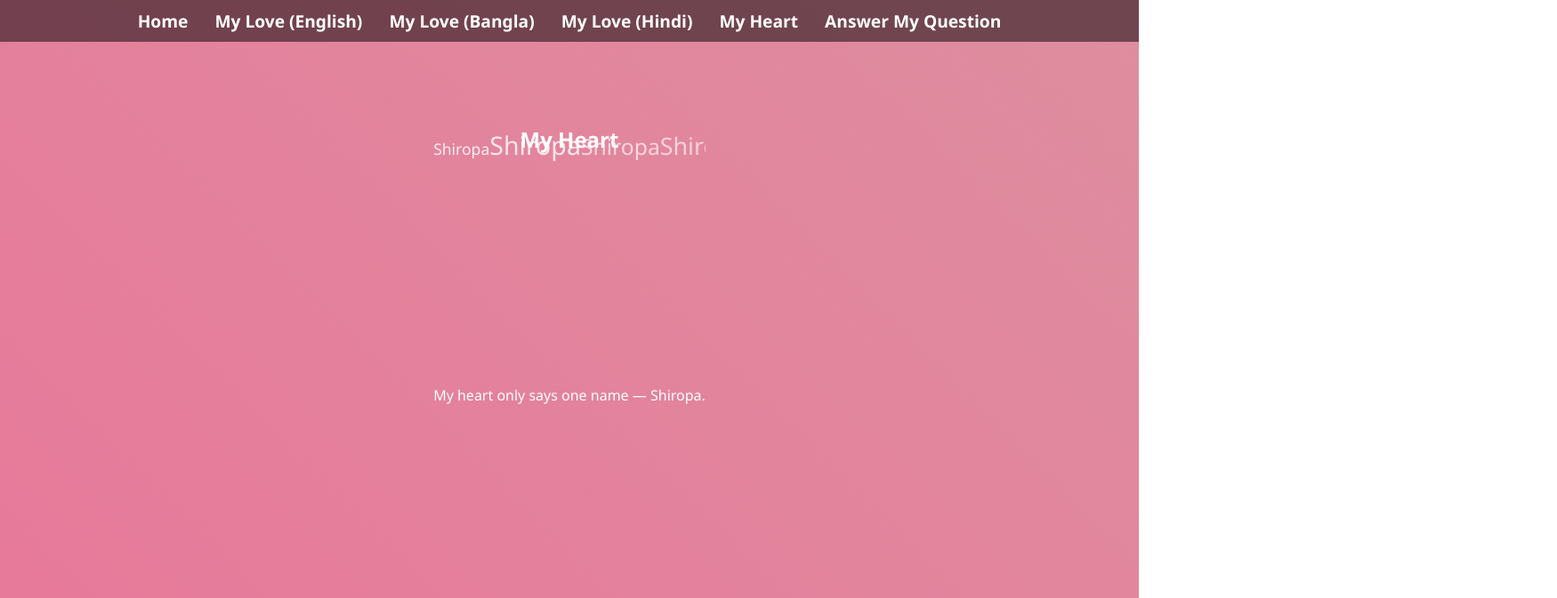
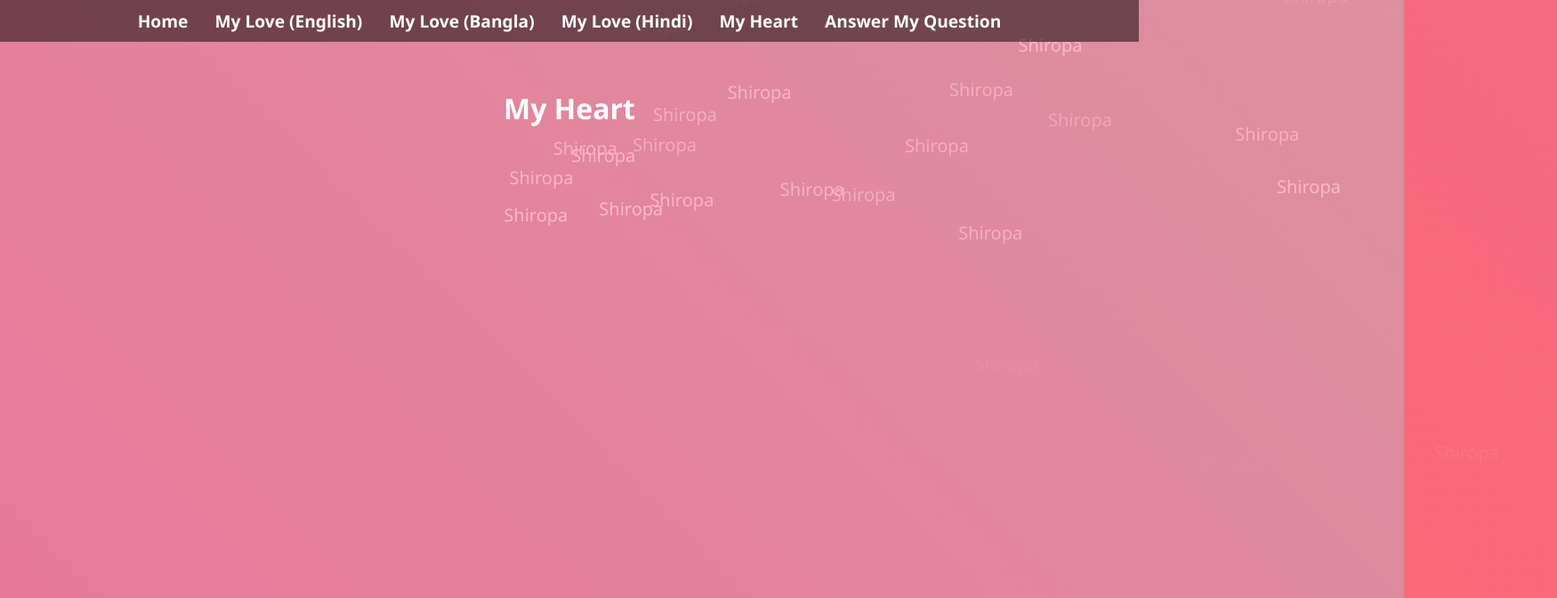
Before and after one commit to askmesupu/shiropa-supto, a React (Create React App) app: page /myheart in a window 1280 px wide. Shown: the top 672 px of the page at 89% size, 1750 px wide, since content can reach past the window. Built offline with nearby package versions, Linux system fonts and the light colour scheme.

Commit message:
Update MyHeart.js

```diff
--- a/src/pages/MyHeart.js
+++ b/src/pages/MyHeart.js
@@ -1,53 +1,49 @@
-import React, { useEffect, useRef } from "react";
+import React, { useEffect, useState } from "react";
 
-export default function MyHeart() {
-  const wrapRef = useRef();
+const MyHeart = () => {
+  const [words, setWords] = useState([]);
 
   useEffect(() => {
-    const container = wrapRef.current;
-    // create many floating words
-    const total = 50;
-    for (let i = 0; i < total; i++) {
-      const s = document.createElement("span");
-      s.className = "shiropa-word";
-      s.textContent = "Shiropa";
-      const left = Math.random() * 90;
-      const top = 60 + Math.random() * 200; // start lower
-      const size = 12 + Math.random() * 20;
-      s.style.left = left + "%";
-      s.style.top = top + "px";
-      s.style.fontSize = size + "px";
-      s.style.animationDuration = (6 + Math.random() * 6) + "s";
-      s.style.opacity = 0.85 - Math.random() * 0.3;
-      container.appendChild(s);
-      setTimeout(() => s.remove(), 14000); // cleanup after some time
+    let temp = [];
+    for (let i = 0; i < 100; i++) {
+      const left = Math.random() * 90 + "vw";
+      const top = Math.random() * 90 + "vh";
+      const duration = 5 + Math.random() * 5 + "s";
+      temp.push({ left, top, duration });
     }
-    // create continuous small waves
-    const interval = setInterval(() => {
-      const s = document.createElement("span");
-      s.className = "shiropa-word";
-      s.textContent = "Shiropa";
-      const left = Math.random() * 90;
-      const top = 320;
-      const size = 12 + Math.random() * 18;
-      s.style.left = left + "%";
-      s.style.top = top + "px";
-      s.style.fontSize = size + "px";
-      s.style.animationDuration = (6 + Math.random() * 6) + "s";
-      s.style.opacity = 0.9;
-      container.appendChild(s);
-      setTimeout(() => s.remove(), 12000);
-    }, 800);
-    return () => clearInterval(interval);
+    setWords(temp);
   }, []);
 
   return (
-    <section className="page" style={{ position: "relative", height: "520px", overflow: "hidden" }}>
-      <h2>My Heart</h2>
-      <div ref={wrapRef} style={{ position: "absolute", inset: 0 }} aria-hidden="true"></div>
-      <p style={{ position: "relative", zIndex: 2, marginTop: 260 }}>
-        My heart only says one name — Shiropa.
-      </p>
-    </section>
+    <div className="container" style={{ position: "relative", minHeight: "80vh" }}>
+      <h1>My Heart</h1>
+      {words.map((w, i) => (
+        <div
+          key={i}
+          className="heart-word"
+          style={{
+            position: "absolute",
+            left: w.left,
+            top: w.top,
+            color: "pink",
+            fontSize: "20px",
+            animation: `floatUp ${w.duration} linear infinite`,
+          }}
+        >
+          Shiropa
+        </div>
+      ))}
+      <style>
+        {`
+          @keyframes floatUp {
+            0% { transform: translateY(0); opacity: 0; }
+            50% { opacity: 1; }
+            100% { transform: translateY(-100vh); opacity: 0; }
+          }
+        `}
+      </style>
+    </div>
   );
-    }
+};
+
+export default MyHeart;
```
